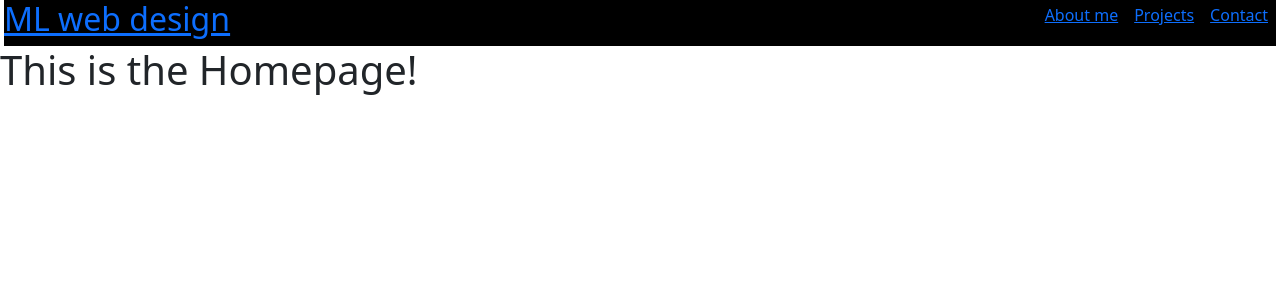
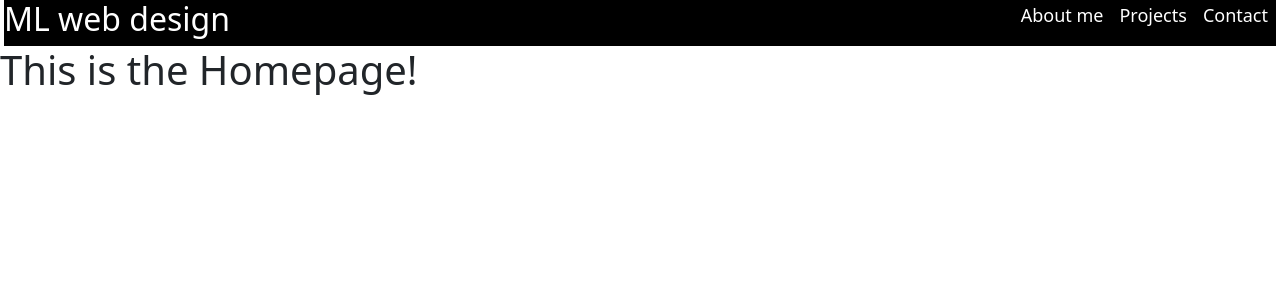
Before and after one commit to mloercher/ml_portfolio, a React (Create React App) app: page / in a window 1280 px wide. Shown: the top 300 px of the page. Built offline with nearby package versions, Linux system fonts and the light colour scheme.

Commit message:
got rid of text decoration on nav items

```diff
--- a/src/App.js
+++ b/src/App.js
@@ -16,6 +16,7 @@ function App() {
       <div className="App">
         <Nav />
         <div >
+          {/* Routes = Switch in react router v6 */}
           <Routes>
             <Route exact path="/" element={<Home />} />
             <Route exact path="/about" element={<About />} />
--- a/src/components/Nav/index.js
+++ b/src/components/Nav/index.js
@@ -1,43 +1,38 @@
 import React from "react";
-import { Link } from "react-router-dom";
+import {NavLink, Link } from "react-router-dom";
 
 function Nav(props) {
   return (
     <header className="flex-row px-1">
       <nav>
         <h2>
-          <Link to="/">ML web design {props.anotherProp}</Link>
+          <Link to="/" style={{ textDecoration: 'none', color: 'white' }} activeStyle= {{color:'#FF00CC' }}>ML web design {props.anotherProp}</Link>
         </h2>
         <ul className="flex-row">
           <li className="mx-2">
-            <Link
-              to="/about"
-              // onClick={() => {
-              //   props.setter("About");
-              // }}
-            >
+            <NavLink style={{ textDecoration: 'none', color: 'white' }} activeStyle={{ color:'red' }}to="/about">
               About me
-            </Link>
+            </NavLink>
           </li>
           <li className="mx-2">
-            <Link
-              to="/projects"
+            <NavLink
+              style={{ textDecoration: 'none', color: 'white' }}to="/projects"
               // onClick={() => {
               //   props.setter("Projects");
               // }}
             >
               Projects
-            </Link>
+            </NavLink>
           </li>
           <li className="mx-2">
-            <Link
-              to="/contact"
+            <NavLink
+              style={{ textDecoration: 'none', color: 'white' }} to="/contact"
               // onClick={() => {
               //   props.setter("Contact");
               // }}
             >
               Contact
-            </Link>
+            </NavLink>
           </li>
           {/* {
             categories.map((category) => (
--- a/src/index.css
+++ b/src/index.css
@@ -25,6 +25,18 @@ ul {
   align-items: center;
 }
 
+
+.mx-2 {
+  color: white;
+  text-decoration: none;
+  font-size: large;
+
+}
+
+.selected {
+  text-decoration: none;
+  font-size: large;
+}
 
 
 
```
